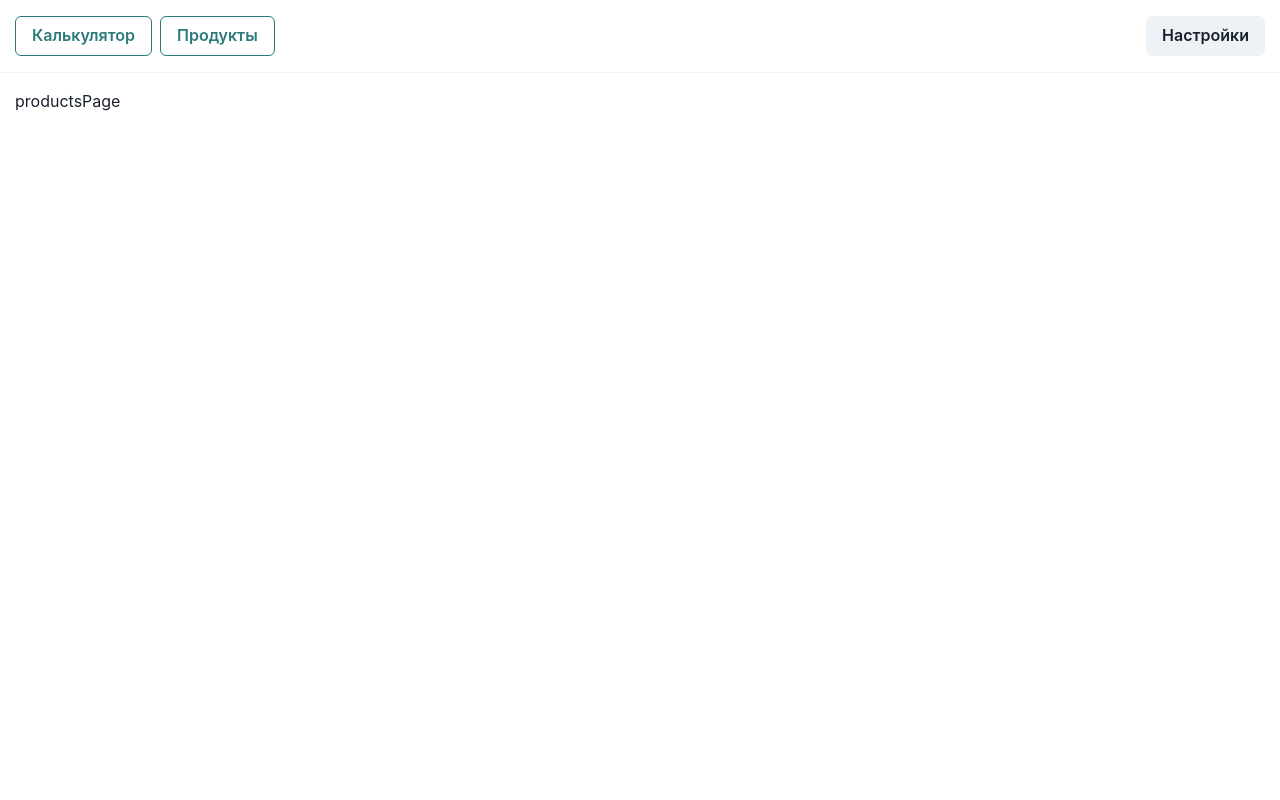
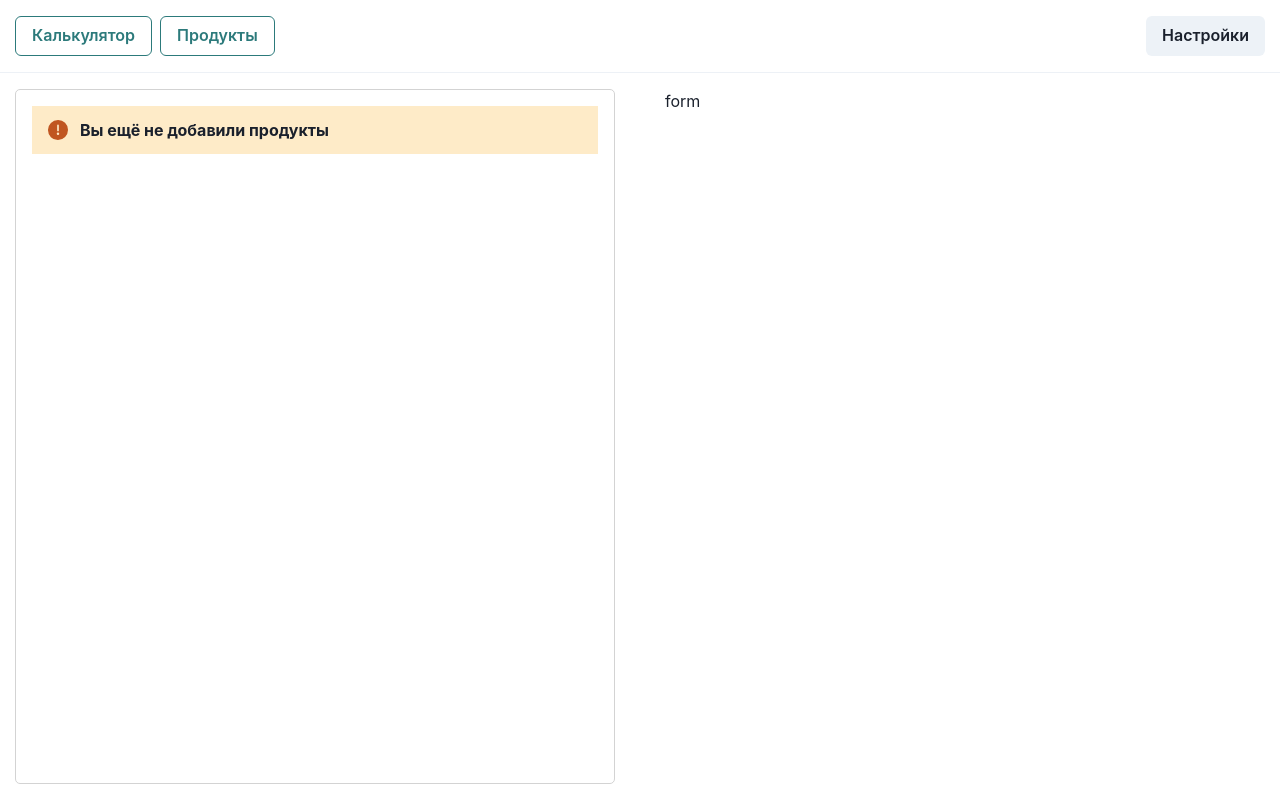
Before and after one commit to reywheel/diet-calculator, a React (Vite) app: page /products in a window 1280 px wide. Built offline with nearby package versions, Linux system fonts and the light colour scheme.

Commit message:
feat: добавил список продуктов

```diff
--- a/src/entities/product/index.ts
+++ b/src/entities/product/index.ts
@@ -1 +1,3 @@
 export * from './model/productStore.ts';
+export { ProductRow } from './ui/ProductRow';
+export * from './model/types.ts';
--- /dev/null
+++ b/src/entities/product/ui/ProductRow/ProductRow.tsx
@@ -0,0 +1,17 @@
+import { IProduct } from '../../model/types.ts';
+import cn from 'classnames';
+import styles from './ProductRow.module.scss';
+import { CardBody, Card } from '@chakra-ui/react';
+
+interface ProductRowProps {
+  product: IProduct;
+  className?: string;
+}
+
+export const ProductRow = ({ product, className }: ProductRowProps) => {
+  return (
+    <Card className={cn(styles.wrapper, className)}>
+      <CardBody>{product.name}</CardBody>
+    </Card>
+  );
+};
--- /dev/null
+++ b/src/entities/product/ui/ProductRow/index.ts
@@ -0,0 +1 @@
+export { ProductRow } from './ProductRow.tsx';
--- a/src/pages/productsPage/ui/ProductsPage.module.scss
+++ b/src/pages/productsPage/ui/ProductsPage.module.scss
@@ -0,0 +1,6 @@
+.container {
+  display: grid;
+  grid-template-columns: 1fr 1fr;
+  gap: 0 50px;
+  height: 100%;
+}
--- a/src/pages/productsPage/ui/ProductsPage.tsx
+++ b/src/pages/productsPage/ui/ProductsPage.tsx
@@ -1,9 +1,15 @@
 import { UiContainer, UiPage } from '@/shared/ui';
+import styles from './ProductsPage.module.scss';
+import { ProductsList } from '@/widgets/productsList';
 
 export const ProductsPage = () => {
   return (
     <UiPage>
-      <UiContainer>productsPage</UiContainer>
+      <UiContainer className={styles.container}>
+        <ProductsList />
+
+        <div>form</div>
+      </UiContainer>
     </UiPage>
   );
 };
--- /dev/null
+++ b/src/widgets/productsList/index.ts
@@ -0,0 +1 @@
+export { ProductsList } from './ui/ProductsList';
--- /dev/null
+++ b/src/widgets/productsList/ui/ProductsList/ProductsList.module.scss
@@ -0,0 +1,7 @@
+.wrapper {
+  border: lightgrey solid 1px;
+  border-radius: 5px;
+  padding: 16px;
+  display: flex;
+  flex-direction: column;
+}
--- /dev/null
+++ b/src/widgets/productsList/ui/ProductsList/ProductsList.tsx
@@ -0,0 +1,33 @@
+import { ProductRow, useProducts } from '@/entities/product';
+import styles from './ProductsList.module.scss';
+import { Alert, AlertIcon, AlertTitle } from '@chakra-ui/react';
+
+export const ProductsList = () => {
+  // const products: IProduct[] = [
+  //   { id: '1', name: 'Гречка', type: 'gram', protein: 1, fats: 1, carbs: 1 },
+  // ];
+
+  const products = useProducts();
+
+  return (
+    <div className={styles.wrapper}>
+      {!products.length && (
+        <Alert
+          status="warning"
+          className={styles.alert}
+        >
+          <AlertIcon />
+          <AlertTitle>Вы ещё не добавили продукты</AlertTitle>
+        </Alert>
+      )}
+
+      {!!products.length &&
+        products.map((product) => (
+          <ProductRow
+            key={product.id}
+            product={product}
+          />
+        ))}
+    </div>
+  );
+};
--- /dev/null
+++ b/src/widgets/productsList/ui/ProductsList/index.ts
@@ -0,0 +1 @@
+export { ProductsList } from './ProductsList.tsx';
```
Also changed, not shown: src/entities/product/ui/ProductRow/ProductRow.module.scss (added).
